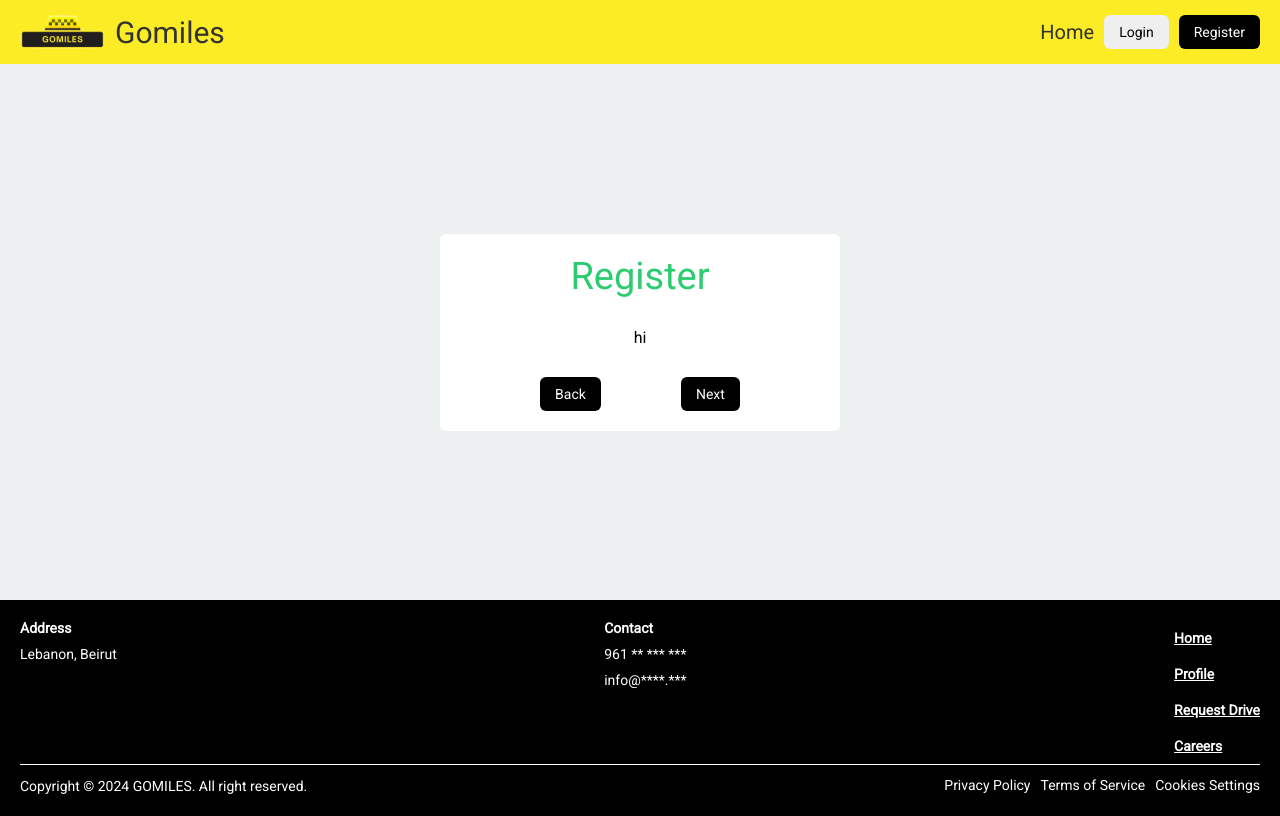
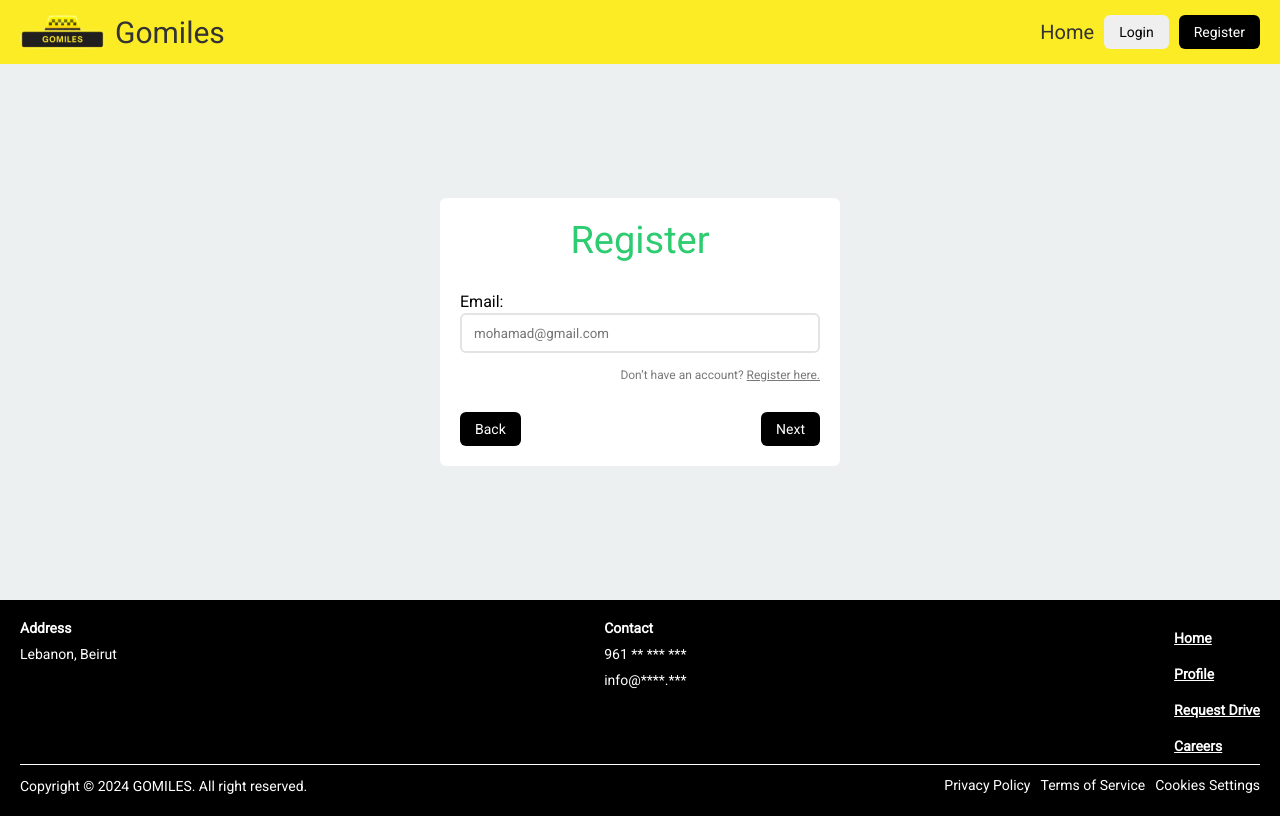
Before and after one commit to Ali-H-Hassan/TaxiApp, a React (Vite) app in the folder frontend/: page /auth/register in a window 1280 px wide. Both pictures are taken after a click on the button "User". Built offline with nearby package versions, Linux system fonts and the light colour scheme.

Commit message:
[core]: validate email

```diff
--- a/frontend/src/pages/auth/index.css
+++ b/frontend/src/pages/auth/index.css
@@ -64,16 +64,16 @@
   width: 100%;
   display: flex;
   flex-direction: row;
-  justify-content: space-evenly;
+  justify-content: space-between;
 }
 
 .user-type {
   width: 100%;
   display: flex;
-  justify-content: space-evenly;
+  justify-content: space-between;
   align-items: center;
 }
 
 .user-type > button {
-  width: 100px;
+  width: 90px;
 }
--- a/frontend/src/pages/auth/login/index.jsx
+++ b/frontend/src/pages/auth/login/index.jsx
@@ -23,7 +23,7 @@ export default function Index() {
       return
     }
 
-    if (credentials.email.length <= 0) {
+    if (credentials.password.length <= 0) {
       setError('Empty password field.')
       return
     }
--- /dev/null
+++ b/frontend/src/pages/auth/register/email.jsx
@@ -0,0 +1,27 @@
+import '../index.css'
+import Input from '../../../components/input'
+import { Link } from 'react-router-dom'
+
+export default function Email({ updateFields = () => {}, value }) {
+  return (
+    <div style={{ width: '100%' }}>
+      <Input
+        label={'Email:'}
+        placeHolder={'mohamad@gmail.com'}
+        value={value}
+        onChange={(e) => {
+          updateFields({ email: e.target.value })
+        }}
+        type="email"
+        required={true}
+      />
+
+      <p className="auth-card-content-p" style={{ marginTop: '15px' }}>
+        Don’t have an account?{' '}
+        <Link to={'/auth/register'} className="underlined">
+          Register here.
+        </Link>
+      </p>
+    </div>
+  )
+}
--- a/frontend/src/pages/auth/register/index.jsx
+++ b/frontend/src/pages/auth/register/index.jsx
@@ -3,13 +3,16 @@ import { useState } from 'react'
 import Button from '../../../components/buttons'
 import useMultistepForm from './multi-form.jsx'
 import UserType from './user-type.jsx'
+import Email from './email.jsx'
 
 export default function Index() {
   const [credentials, setCredentials] = useState({ email: '', password: '', type: '' })
+  const [error, setError] = useState('')
 
   const { steps, currentStepIndex, step, isFirstStep, isLastStep, back, next } =
     useMultistepForm([
       <UserType updateFields={setCredentials} />,
+      <Email updateFields={setCredentials} value={credentials.email} />,
       <div>hi</div>,
       <div>2</div>
     ])
@@ -17,6 +20,18 @@ export default function Index() {
   function handleRegister(e) {
     e.preventDefault()
     console.log(credentials)
+
+    if (currentStepIndex === 1) {
+      if (
+        credentials.email.length === 0 ||
+        !credentials.email.match(/^[^\s@]+@[^\s@]+\.[^\s@]+$/)
+      ) {
+        setError('Invalid email address.')
+        return
+      } else {
+        setError('')
+      }
+    }
 
     if (!isLastStep) return next()
     alert('Successful Account Creation')
@@ -27,10 +42,12 @@ export default function Index() {
       <form className="auth-card" onSubmit={handleRegister}>
         <h1 className="auth-card-title">Register</h1>
 
+        {error && <p className="error">{error}</p>}
+
         {step}
+
+        {!isFirstStep && (
           <div className={'auth-card-nav'}>
-          {!isFirstStep && (
-            <>
             <Button variant={'secondary'} onClick={back} type="button">
               Back
             </Button>
@@ -38,9 +55,8 @@ export default function Index() {
             <Button variant={isLastStep ? 'primary' : 'secondary'} type="submit">
               {isLastStep ? 'Register' : 'Next'}
             </Button>
-            </>
+          </div>
         )}
-        </div>
       </form>
     </main>
   )
```
Lines whose indentation alone changed are shown as unchanged.
